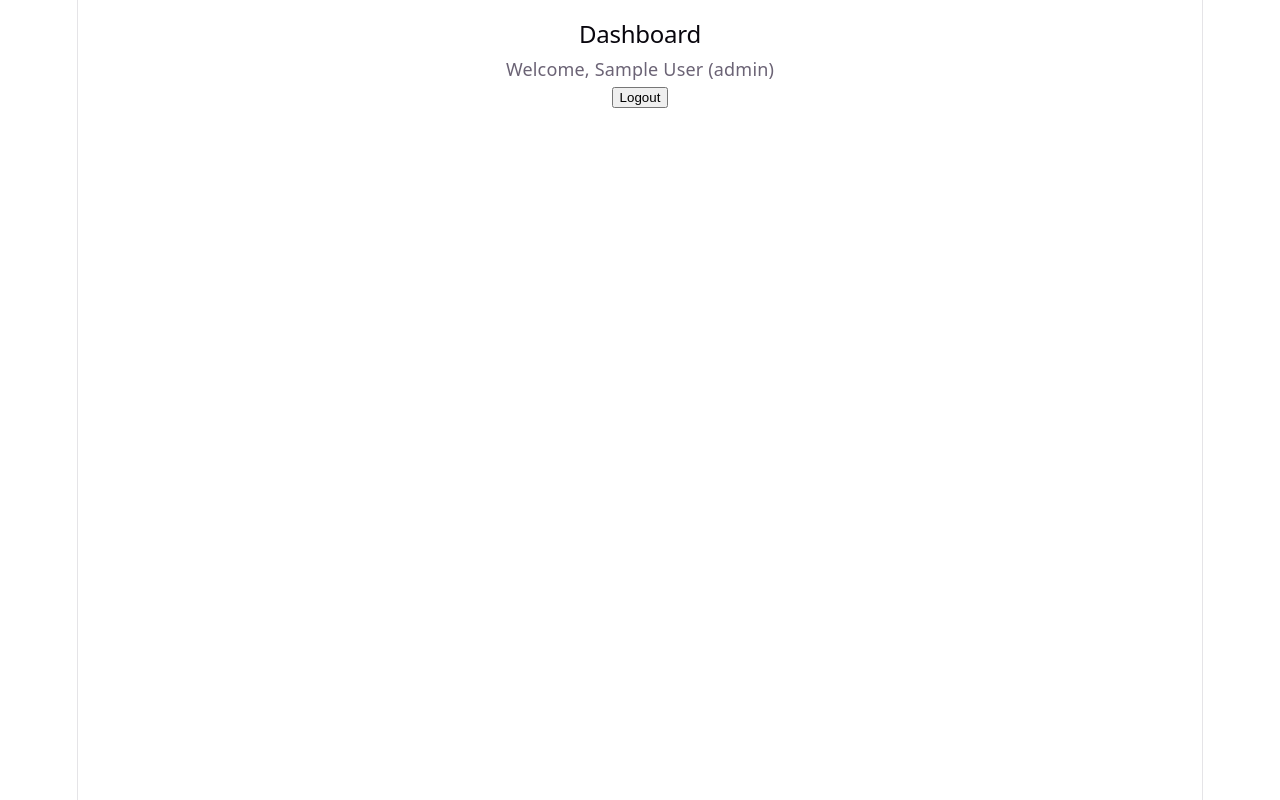
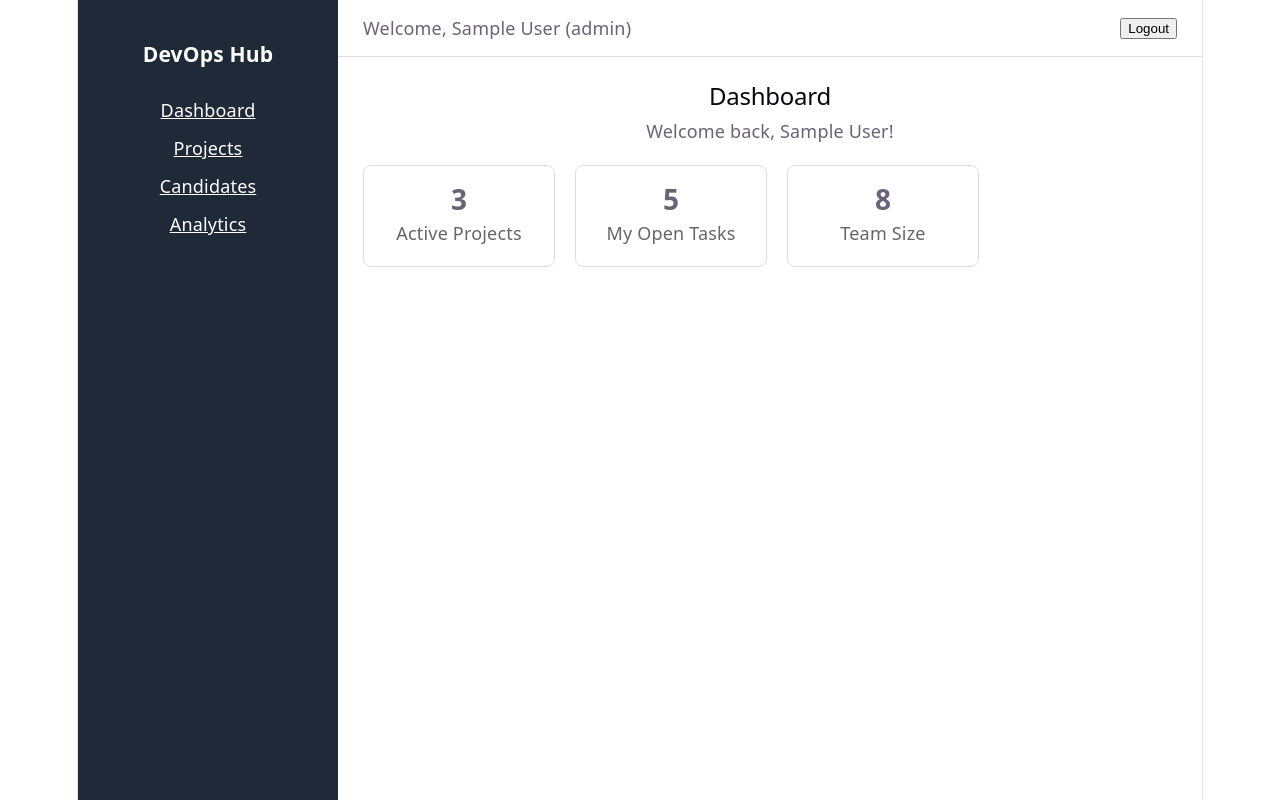
Before and after one commit to metesysorg/crewboard, a React app in the folder frontend/: page /dashboard in a window 1280 px wide. Built offline with nearby package versions, Linux system fonts and the light colour scheme; sample sign-in values are in the browser's storage; the HTML template or start-up script is replaced by a standard one.

Commit message:
Day 5: user roles and dashboard skeleton with role-based navigation

```diff
--- /dev/null
+++ b/frontend/src/components/Layout.jsx
@@ -0,0 +1,60 @@
+import { Link, useNavigate } from "react-router-dom";
+import { useAuth } from "../context/AuthContext";
+
+function Layout({ children }) {
+  const { user, logout } = useAuth();
+  const navigate = useNavigate();
+
+  function handleLogout() {
+    logout();
+    navigate("/login");
+  }
+
+  // check karo user admin ya pm hai ya nahi
+  const isAdminOrPM = user?.role === "admin" || user?.role === "pm";
+
+  return (
+    <div style={{ display: "flex", minHeight: "100vh" }}>
+      {/* Sidebar */}
+      <div style={{ width: "220px", background: "#1f2937", color: "white", padding: "20px" }}>
+        <h3 style={{ marginBottom: "30px" }}>DevOps Hub</h3>
+
+        <nav style={{ display: "flex", flexDirection: "column", gap: "12px" }}>
+          <Link to="/dashboard" style={{ color: "white" }}>Dashboard</Link>
+          <Link to="/projects" style={{ color: "white" }}>Projects</Link>
+
+          {isAdminOrPM ? (
+            <>
+              <Link to="/candidates" style={{ color: "white" }}>Candidates</Link>
+              <Link to="/analytics" style={{ color: "white" }}>Analytics</Link>
+            </>
+          ) : (
+            <Link to="/my-tasks" style={{ color: "white" }}>My Tasks</Link>
+          )}
+        </nav>
+      </div>
+
+      {/* Main content area */}
+      <div style={{ flex: 1 }}>
+        {/* Header */}
+        <div style={{
+          display: "flex",
+          justifyContent: "space-between",
+          alignItems: "center",
+          padding: "15px 25px",
+          borderBottom: "1px solid #ddd"
+        }}>
+          <span>Welcome, {user?.name} ({user?.role})</span>
+          <button onClick={handleLogout}>Logout</button>
+        </div>
+
+        {/* Page content goes here */}
+        <div style={{ padding: "25px" }}>
+          {children}
+        </div>
+      </div>
+    </div>
+  );
+}
+
+export default Layout;
--- a/frontend/src/pages/Dashboard.jsx
+++ b/frontend/src/pages/Dashboard.jsx
@@ -1,21 +1,39 @@
+import Layout from "../components/Layout";
 import { useAuth } from "../context/AuthContext";
-import { useNavigate } from "react-router-dom";
 
 function Dashboard() {
-  const { user, logout } = useAuth();
-  const navigate = useNavigate();
+  const { user } = useAuth();
 
-  function handleLogout() {
-    logout();
-    navigate("/login");
-  }
+  // abhi ke liye hardcoded numbers hain, baad mein real data se replace karenge
+  const stats = [
+    { label: "Active Projects", value: 3 },
+    { label: "My Open Tasks", value: 5 },
+    { label: "Team Size", value: 8 },
+  ];
 
   return (
-    <div style={{ padding: "20px" }}>
+    <Layout>
       <h2>Dashboard</h2>
-      <p>Welcome, {user?.name} ({user?.role})</p>
-      <button onClick={handleLogout}>Logout</button>
-    </div>
+      <p>Welcome back, {user?.name}!</p>
+
+      <div style={{ display: "flex", gap: "20px", marginTop: "20px" }}>
+        {stats.map((stat, index) => (
+          <div
+            key={index}
+            style={{
+              border: "1px solid #ddd",
+              borderRadius: "8px",
+              padding: "20px",
+              minWidth: "150px",
+              textAlign: "center"
+            }}
+          >
+            <h3 style={{ margin: 0, fontSize: "28px" }}>{stat.value}</h3>
+            <p style={{ color: "#666", marginTop: "8px" }}>{stat.label}</p>
+          </div>
+        ))}
+      </div>
+    </Layout>
   );
 }
 
```
